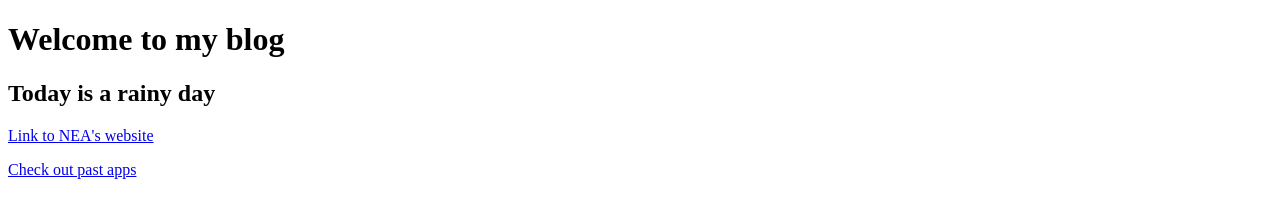
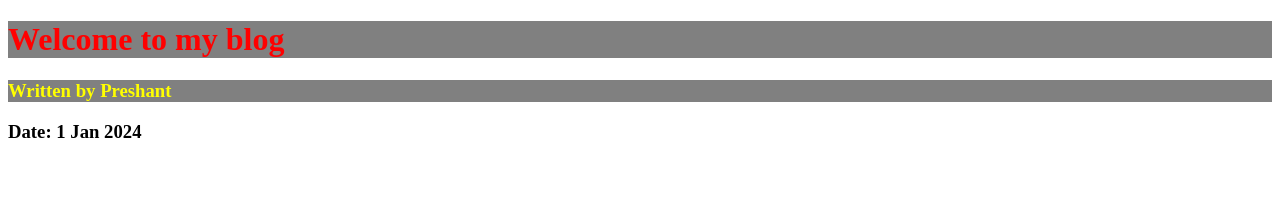
Before and after one commit to Huihual/InvenTree, a plain HTML site: page index.html in a window 1280 px wide. Drawn offline with Linux system fonts and the light colour scheme.

```diff
--- a/index.html
+++ b/index.html
@@ -4,15 +4,10 @@
     <meta charset="UTF-8">
     <meta name="viewport" content="width=device-width, initial-scale=1.0">
     <title>Document</title>
-</head>
+    <link rel="stylesheet"href="style.css">
 <body>
-    <h1>Welcome to my blog</h1>
-    <h2>Today is a rainy day</h2>
-    <p>
-    <a href="https/nea.gov.sg">Link to NEA's website</a>
-    </p>
-    <p>
-    <a href="https//techup.live">Check out past apps</a>
-    </p>
+    <h1 class="title">Welcome to my blog</h1>
+    <h3 class="title" id="important">Written by Preshant</h3>
+    <h3>Date: 1 Jan 2024</h3>
 </body>
 </html>
--- /dev/null
+++ b/style.css
@@ -0,0 +1,23 @@
+/*
+h1 {
+    color:red;
+    background-color: yellow;
+    text-align: center;
+    border: 10px black solid;
+    margin-bottom: 100px;
+
+    padding-top: 20px;
+    padding-bottom: 20px;
+}
+*/
+h1 {
+    color: red;
+}
+
+.title {
+    background-color: gray;
+}
+
+#important {
+    color: yellow;
+}
```
Also changed, not shown: old.html (added, +18 -0 lines).
